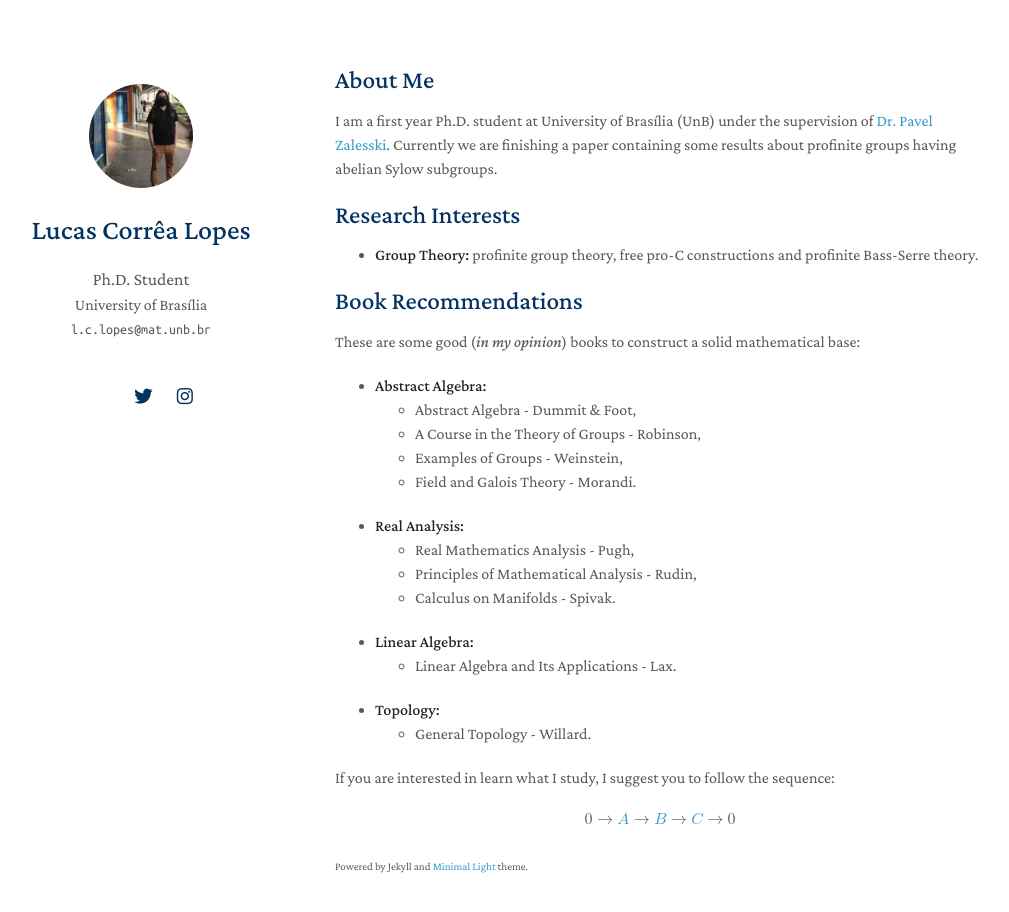
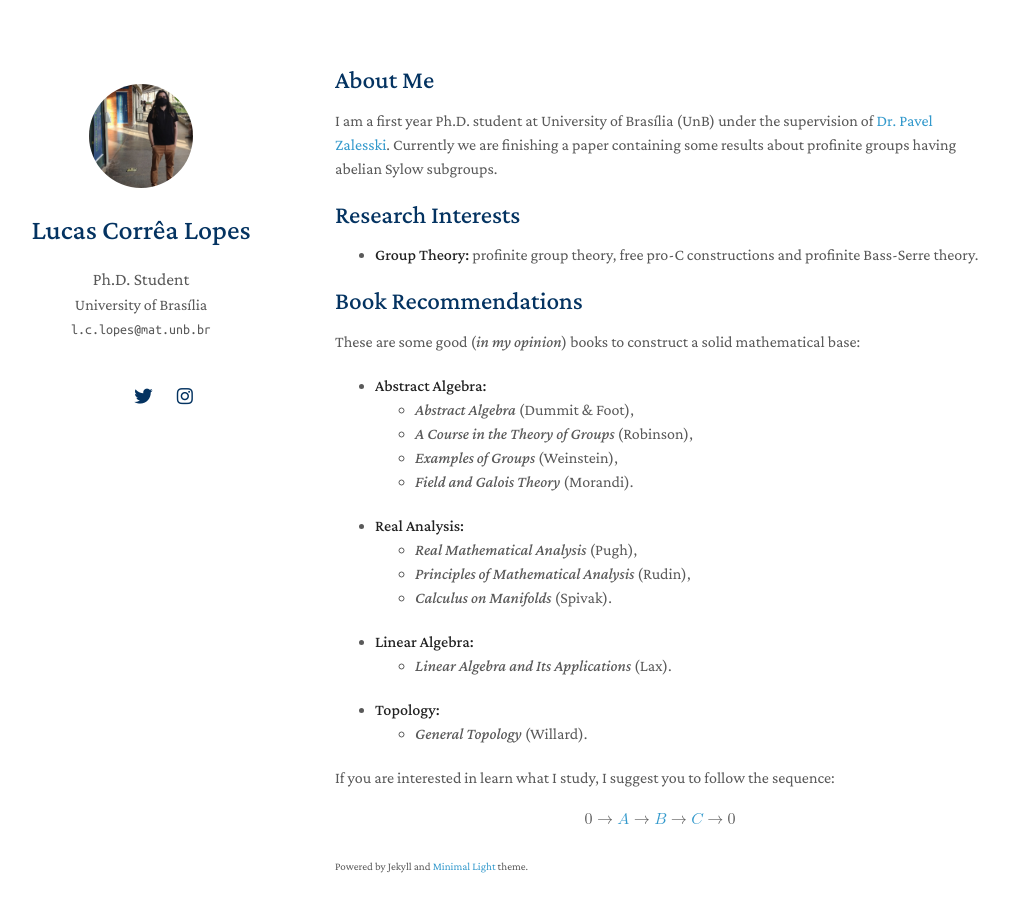
Before and after one commit to lcorrealopes/home, a Jekyll site: the page built from index.md, in a window 1280 px wide and 947 px high. Shown: the top 912 px of the window, without its empty margins (135-1144 px from the left). Built offline with Jekyll 4.4.1, drawn with Linux system fonts in a browser that asks for light colours; nearby versions of some CDN libraries; a style sheet for code colours, icons or effects is not loaded; our own code applies the rules of GitHub Pages for plain Markdown files.

Commit message:
Update index.md

```diff
--- a/index.md
+++ b/index.md
@@ -15,21 +15,21 @@ I am a first year Ph.D. student at University of Brasília (UnB) under the super
 These are some good (*in my opinion*) books to construct a solid mathematical base:
 
 - **Abstract Algebra:**
-  - Abstract Algebra - Dummit & Foot,
-  - A Course in the Theory of Groups - Robinson,
-  - Examples of Groups - Weinstein,
-  - Field and Galois Theory - Morandi.
+  - *Abstract Algebra* (Dummit & Foot),
+  - *A Course in the Theory of Groups* (Robinson),
+  - *Examples of Groups* (Weinstein),
+  - *Field and Galois Theory* (Morandi).
 
 - **Real Analysis:**
-  - Real Mathematics Analysis - Pugh,
-  - Principles of Mathematical Analysis - Rudin,
-  - Calculus on Manifolds - Spivak.
+  - *Real Mathematical Analysis* (Pugh),
+  - *Principles of Mathematical Analysis* (Rudin),
+  - *Calculus on Manifolds* (Spivak).
 
 - **Linear Algebra:**
-  - Linear Algebra and Its Applications - Lax.
+  - *Linear Algebra and Its Applications* (Lax).
 
 - **Topology:**
-  - General Topology - Willard.
+  - *General Topology* (Willard).
 
 If you are interested in learn what I study, I suggest you to follow the sequence:
 
```
